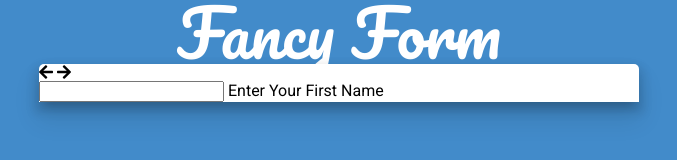
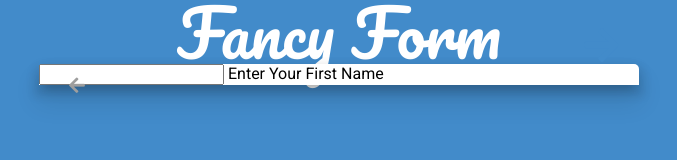
Before and after one commit to kcode93/Fancy_Form, a plain HTML site: page index.html in a window 1280 px wide. Shown: the whole page, without its empty margins (301-978 px from the left). Drawn offline with Linux system fonts and the light colour scheme; files whose address does not match are found by name.

Commit message:
customized the #next-btn and #prev-btn

```diff
--- a/resources/scss/base/_base.scss
+++ b/resources/scss/base/_base.scss
@@ -35,3 +35,11 @@ h1.logo{
     0 6px 10px 5px rgba(0,0,0,0.1), 0 8px 10px -5px rgba(0,0,0,0.2);
   transition: transform 0.1s ease-in-out;
 }
+
+#form-box.close{
+  width: 0;
+  padding: 0;
+  overflow: hidden;
+  transition: 0.8s ease-in-out;
+  box-shadow: 0 16px 24px 2px rgba(0,0,0,0);
+}
--- a/resources/scss/base/_variables.scss
+++ b/resources/scss/base/_variables.scss
@@ -1,4 +1,6 @@
 //colors
 $primary-color: #428bca;
+$hover-color: lighten($primary-color, 30%);
 $white-color: #fff;
+$light-color: #9e9e9e;
 $black-color: #000;
--- a/resources/scss/modules/_buttons.scss
+++ b/resources/scss/modules/_buttons.scss
@@ -0,0 +1,28 @@
+#next-btn{
+    position: absolute;
+    right: 20px;
+    bottom: 20px;
+    font-size: 2.5rem;
+    color: $primary-color;
+    cursor: pointer;
+    z-index: 2;
+    float: right;
+    &:hover{
+        color: $hover-color;
+    }
+}
+
+#prev-btn{
+    position: absolute;
+    font-size: 1.13rem;
+    left: 30px;
+    top: 12px;
+    z-index: 2;
+    color: $light-color;
+    float: right;
+    cursor: pointer;
+    &:hover{
+        color: $hover-color;
+    }
+
+}
```
Also changed, not shown: resources/css/style.min.css.
